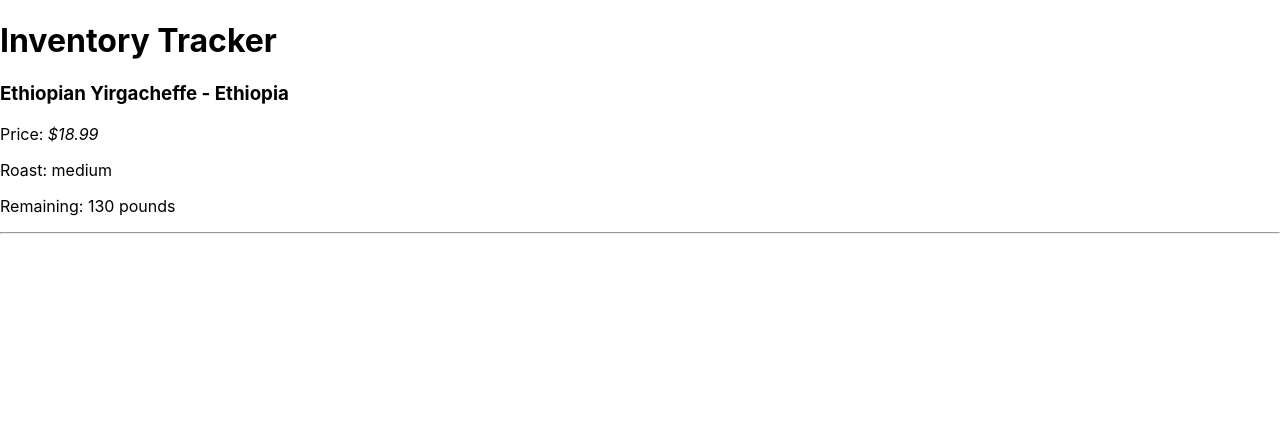
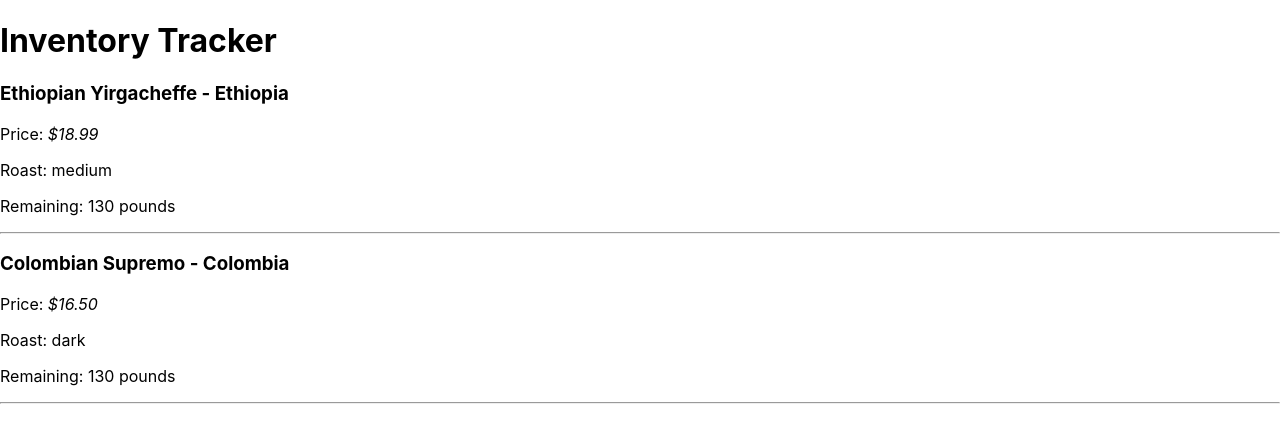
Before and after one commit to amandaguan-ag/coffee-inventory, a React (Create React App) app: page / in a window 1280 px wide. Shown: the top 442 px of the page. Built offline with nearby package versions, Linux system fonts and the light colour scheme.

Commit message:
Add another inventory

```diff
--- a/src/components/InventoryList.js
+++ b/src/components/InventoryList.js
@@ -3,6 +3,7 @@ import Inventory from "./Inventory";
 
 function InventoryList() {
   return (
+    <div>
       <Inventory
         name="Ethiopian Yirgacheffe"
         origin="Ethiopia"
@@ -10,6 +11,14 @@ function InventoryList() {
         roast="medium"
         remaining="130"
       />
+      <Inventory
+        name="Colombian Supremo"
+        origin="Colombia"
+        price="16.50"
+        roast="dark"
+        remaining="130"
+      />
+    </div>
   );
 }
 
```
Lines whose indentation alone changed are shown as unchanged.
